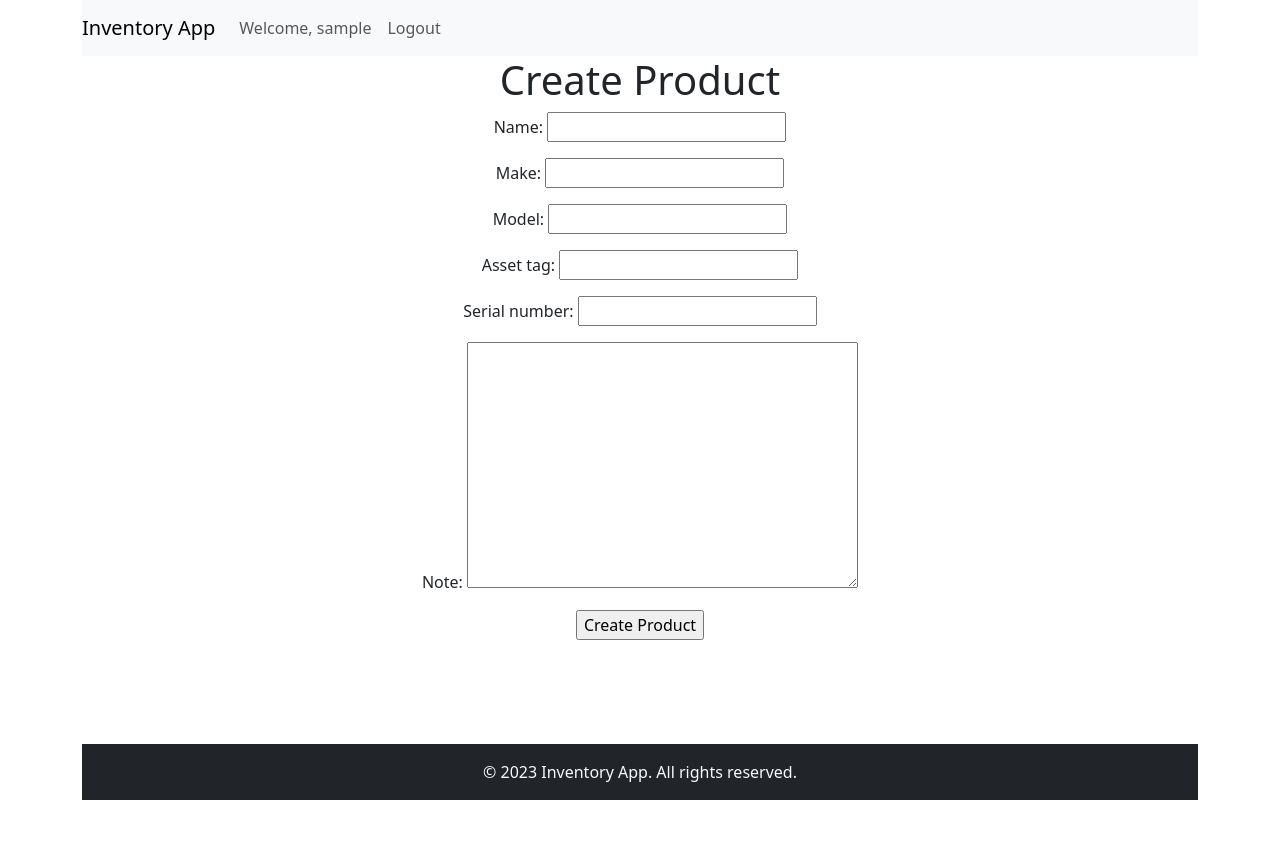
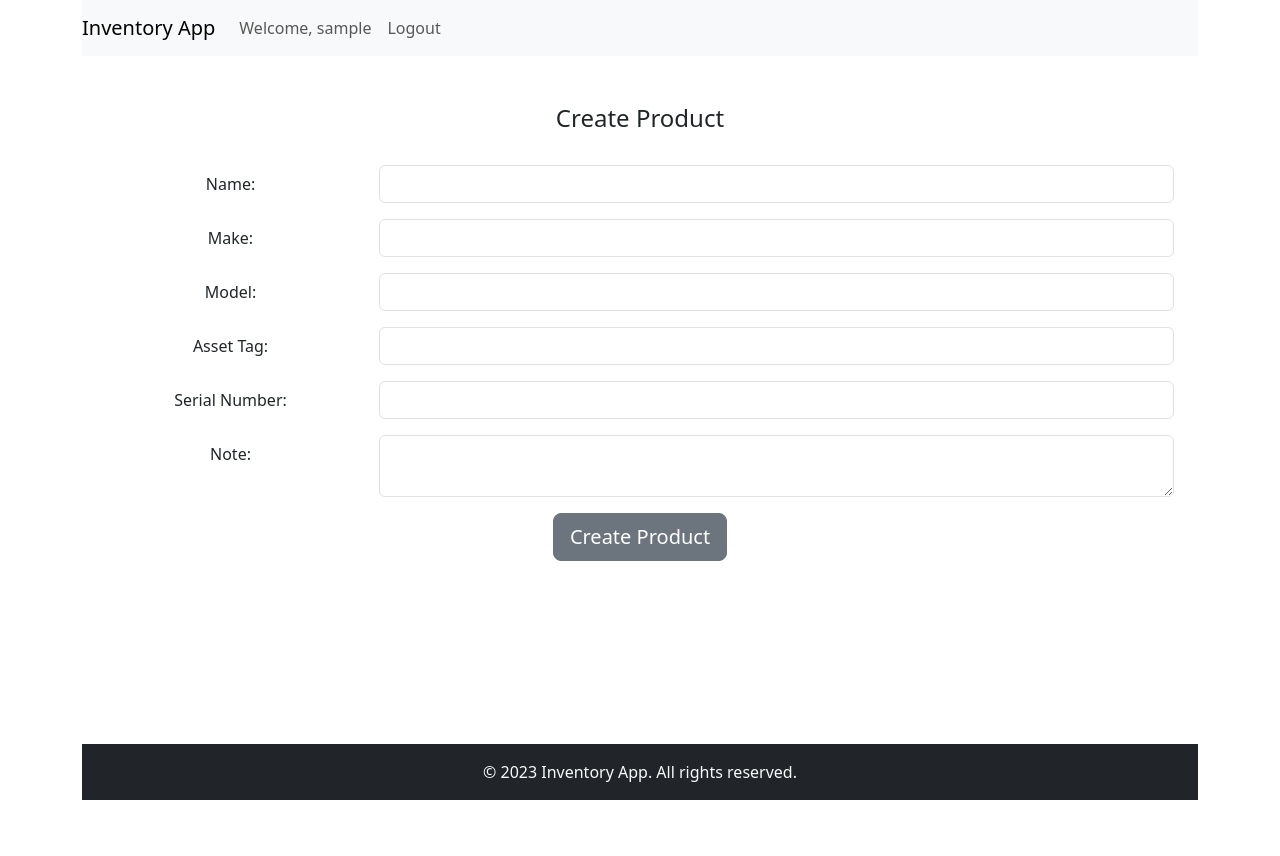
Before and after one commit to bsarifhsu/miniproject4BSari, a Django app: page /products/create/ in a window 1280 px wide. Run offline with Django 4.2, Linux system fonts and the light colour scheme; the visitor is signed in with stand-in values (Sample User, id 1).

Commit message:
Create Product page is updated.

```diff
--- a/inventory/templates/inventory/product_create.html
+++ b/inventory/templates/inventory/product_create.html
@@ -1,4 +1,3 @@
-
 {% extends "base.html" %}
 
 {% block title %}
@@ -6,11 +5,50 @@
 {% endblock %}
 
 {% block content %}
-    <!-- Your specific page content goes here -->
-    <h1>Create Product</h1>
-    <form method="post">
-        {% csrf_token %}
-        {{ form.as_p }}
-        <input type="submit" value="Create Product">
-    </form>
+    <div class="container col-xxl-6 px-4 py-5">
+        <h4>Create Product</h4>
+        <br/>
+        <form method="post" class="needs-validation">
+            {% csrf_token %}
+            <div class="mb-3 row">
+                <label for="{{ form.name.id_for_label }}" class="col-3 col-form-label">Name:</label>
+                <div class="col-9">
+                    <input type="text" class="form-control" id="{{ form.name.id_for_label }}" name="{{ form.name.name }}" value="{{ form.name.value|default:"" }}">
+                </div>
+            </div>
+            <div class="mb-3 row">
+                <label for="{{ form.make.id_for_label }}" class="col-3 col-form-label">Make:</label>
+                <div class="col-9">
+                    <input type="text" class="form-control" id="{{ form.make.id_for_label }}" name="{{ form.make.name }}" value="{{ form.make.value }}">
+                </div>
+            </div>
+            <div class="mb-3 row">
+                <label for="{{ form.model.id_for_label }}" class="col-3 col-form-label">Model:</label>
+                <div class="col-9">
+                    <input type="text" class="form-control" id="{{ form.model.id_for_label }}" name="{{ form.model.name }}" value="{{ form.model.value }}">
+                </div>
+            </div>
+            <div class="mb-3 row">
+                <label for="{{ form.asset_tag.id_for_label }}" class="col-3 col-form-label">Asset Tag:</label>
+                <div class="col-9">
+                    <input type="text" class="form-control" id="{{ form.asset_tag.id_for_label }}" name="{{ form.asset_tag.name }}" value="{{ form.asset_tag.value }}">
+                </div>
+            </div>
+            <div class="mb-3 row">
+                <label for="{{ form.serial_number.id_for_label }}" class="col-3 col-form-label">Serial Number:</label>
+                <div class="col-9">
+                    <input type="text" class="form-control" id="{{ form.serial_number.id_for_label }}" name="{{ form.serial_number.name }}" value="{{ form.serial_number.value }}">
+                </div>
+            </div>
+            <div class="mb-3 row">
+                <label for="{{ form.note.id_for_label }}" class="col-3 col-form-label">Note:</label>
+                <div class="col-9">
+                    <textarea class="form-control" id="{{ form.note.id_for_label }}" name="{{ form.note.name }}">{{ form.note.value }}</textarea>
+                </div>
+            </div>
+            <div class="col-9 text-center mx-auto">
+                <button type="submit" class="btn btn-secondary btn-lg">Create Product</button>
+            </div>
+        </form>
+    </div>
 {% endblock %}
```
